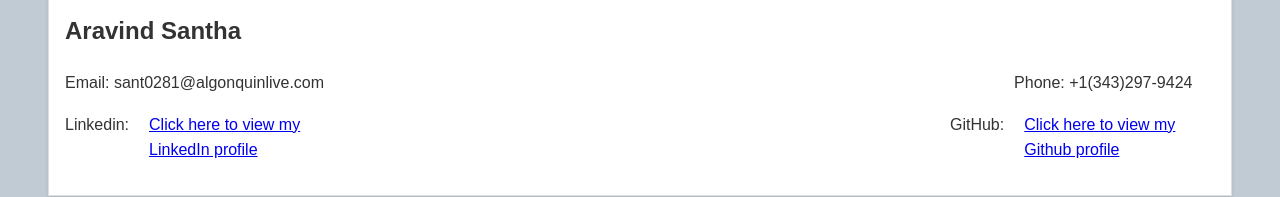
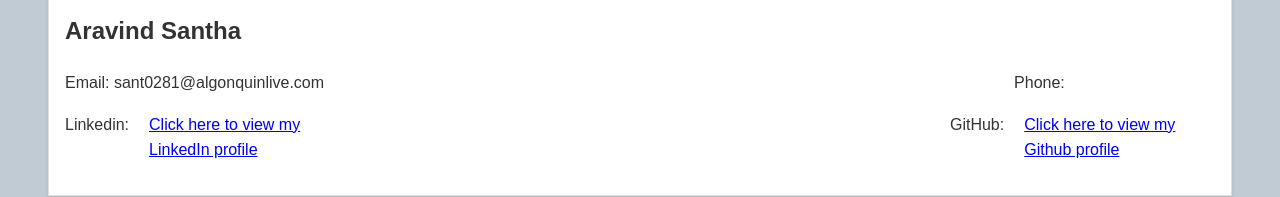
Before and after one commit to aravindsanta/My_Projects, a plain HTML site: page resume.html in a window 1280 px wide. Shown: the part 221-418 px from the top of the page. Drawn offline with Linux system fonts and the light colour scheme.

Commit message:
Update resume.html

```diff
--- a/resume.html
+++ b/resume.html
@@ -1,5 +1,4 @@
 <!--Name: Aravind Santha
-File Name: Assignment 1, Resume html file
 Date Created: Feb 05, 2025*
 Description: This is a html file that displays the Resume information -->
 
@@ -26,7 +25,7 @@ Description: This is a html file that displays the Resume information -->
         <section id="ContactInformation" class = "column">
             <h2>Contact Information</h2>
             <h2>Aravind Santha</h2>
-            <p class="contact-info">Email: sant0281@algonquinlive.com <span class ="separator"></span>Phone: +1(343)297-9424</p>
+            <p class="contact-info">Email: sant0281@algonquinlive.com <span class ="separator"></span>Phone: </p>
             <p class ="contact-info2">Linkedin: <a href="https://www.linkedin.com/in/aravind-santha-642929331/">Click here to view my LinkedIn profile</a><span class ="separator2"></span>
             GitHub: <a href="https://github.com/aravindsanta">Click here to view my Github profile</a></p>
 </section>
```
